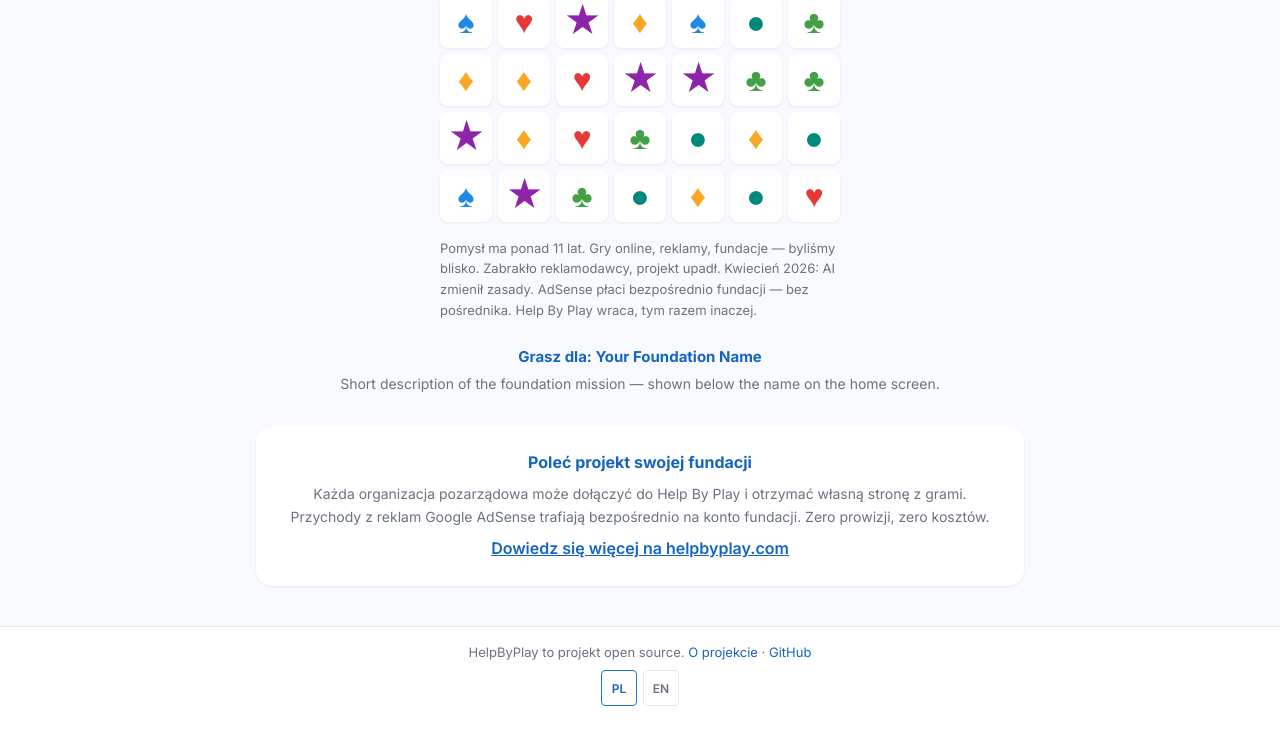
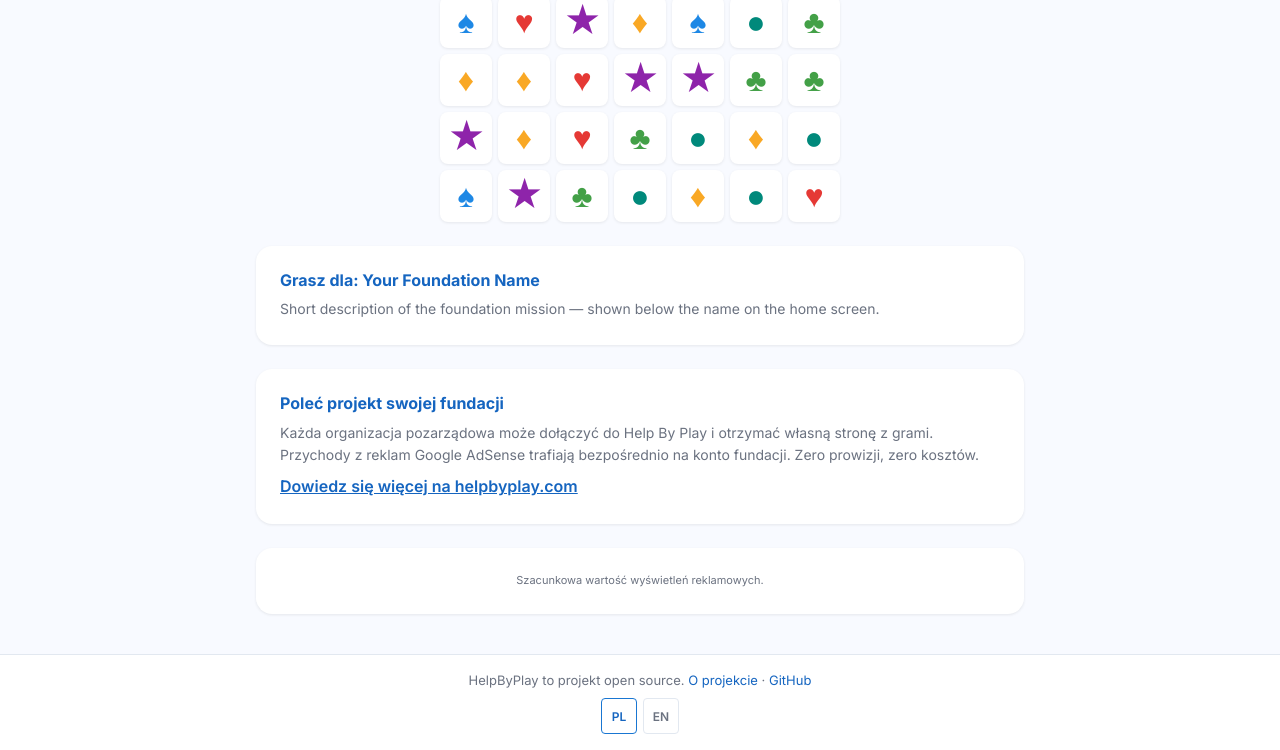
Before and after one commit to ProductPope/helpbyplay, a PHP site: page /games/cards/index.php in a window 1280 px wide. Shown: the part 415-1165 px from the top of the page. Before the commit the page ends 1121 px from the top, so only its background shows below. Run offline with PHP 8.4, Linux system fonts and the light colour scheme; data comes from the database, SQL or seed files in the repository.

Commit message:
Refactor below-game sections into shared render_below_game()
- shared/layout.php: new render_below_game() with 3 white card sections:
  foundation info (playing_for + FOUNDATION_DESC), NGO recommendation
  (recommend_* keys + helpbyplay.com link), ad value disclaimer note
- shared/assets/shared.css: .game-info-card + .game-info-card--note styles
- lang.php: ad_value_note key (PL + EN)
- games/*/index.php: remove inline sections, replace with render_below_game()

Co-Authored-By: Claude Sonnet 4.6 <noreply@anthropic.com>

```diff
--- a/games/cards/index.php
+++ b/games/cards/index.php
@@ -72,20 +72,7 @@ render_header(
 
             <div id="game-grid" class="game-grid" role="grid" aria-label="<?= t('game_cards_name') ?>"></div>
 
-            <div class="game-foundation-info">
-                <p class="game-story-text"><?= htmlspecialchars(t('game_story')) ?></p>
-            </div>
-
-            <section class="foundation-section">
-                <h2><?= htmlspecialchars(t('playing_for')) ?> <?= htmlspecialchars(FOUNDATION_NAME) ?></h2>
-                <p><?= htmlspecialchars(FOUNDATION_DESC) ?></p>
-            </section>
-
-            <section class="recommend-section">
-                <h2><?= htmlspecialchars(t('recommend_title')) ?></h2>
-                <p><?= htmlspecialchars(t('recommend_text')) ?></p>
-                <a href="https://helpbyplay.com" target="_blank" rel="noopener noreferrer"><?= htmlspecialchars(t('recommend_link')) ?></a>
-            </section>
+            <?php render_below_game(); ?>
 
         </section>
 
--- a/lang.php
+++ b/lang.php
@@ -98,6 +98,9 @@ $TRANSLATIONS = [
         'recommend_title'      => 'Poleć projekt swojej fundacji',
         'recommend_text'       => 'Każda organizacja pozarządowa może dołączyć do Help By Play i otrzymać własną stronę z grami. Przychody z reklam Google AdSense trafiają bezpośrednio na konto fundacji. Zero prowizji, zero kosztów.',
         'recommend_link'       => 'Dowiedz się więcej na helpbyplay.com',
+
+        // Game page footer note
+        'ad_value_note'        => 'Szacunkowa wartość wyświetleń reklamowych.',
     ],
 
     'en' => [
@@ -195,6 +198,9 @@ $TRANSLATIONS = [
         'recommend_title'      => 'Recommend this project to your NGO',
         'recommend_text'       => 'Any non-profit organisation can join Help By Play and get their own gaming page. Google AdSense revenue goes directly to the foundation\'s account. Zero commission, zero costs.',
         'recommend_link'       => 'Learn more at helpbyplay.com',
+
+        // Game page footer note
+        'ad_value_note'        => 'Estimated ad impression value.',
     ],
 ];
 
--- a/shared/assets/shared.css
+++ b/shared/assets/shared.css
@@ -572,6 +572,45 @@ main.container {
     animation: new-record 2s ease forwards;
 }
 
+/* ===== Game info cards — render_below_game() sections ===== */
+.game-info-card {
+    background:    var(--color-surface);
+    padding:       24px;
+    border-radius: var(--radius-lg);
+    box-shadow:    var(--shadow-sm);
+    margin-top:    16px;
+}
+
+.game-info-card h2 {
+    font-size:     16px;
+    font-weight:   700;
+    color:         var(--color-primary);
+    margin-bottom: var(--space-sm);
+    line-height:   1.3;
+}
+
+.game-info-card p {
+    font-size:   14px;
+    color:       var(--color-text-muted);
+    line-height: 1.6;
+}
+
+.game-info-card a {
+    display:         block;
+    margin-top:      var(--space-sm);
+    color:           var(--color-primary);
+    font-weight:     600;
+    text-decoration: underline;
+}
+
+.game-info-card--note {
+    text-align: center;
+}
+
+.game-info-card--note p {
+    font-size: 11px;
+}
+
 /* ===== Foundation banner (index page — sticky under header) ===== */
 .foundation-banner {
     position:     sticky;
--- a/shared/layout.php
+++ b/shared/layout.php
@@ -43,6 +43,25 @@ function render_header(
 <?php
 }
 
+function render_below_game(): void {
+?>
+    <section class="game-info-card">
+        <h2><?= htmlspecialchars(t('playing_for')) ?> <?= htmlspecialchars(FOUNDATION_NAME) ?></h2>
+        <p><?= htmlspecialchars(FOUNDATION_DESC) ?></p>
+    </section>
+
+    <section class="game-info-card">
+        <h2><?= htmlspecialchars(t('recommend_title')) ?></h2>
+        <p><?= htmlspecialchars(t('recommend_text')) ?></p>
+        <a href="https://helpbyplay.com" target="_blank" rel="noopener noreferrer"><?= htmlspecialchars(t('recommend_link')) ?></a>
+    </section>
+
+    <section class="game-info-card game-info-card--note">
+        <p><?= htmlspecialchars(t('ad_value_note')) ?></p>
+    </section>
+<?php
+}
+
 function render_footer(string $lang): void {
 ?>
     </main>
```
Also changed, not shown: games/2048/index.php (+1 -14 lines), games/snake/index.php (+1 -14 lines).
